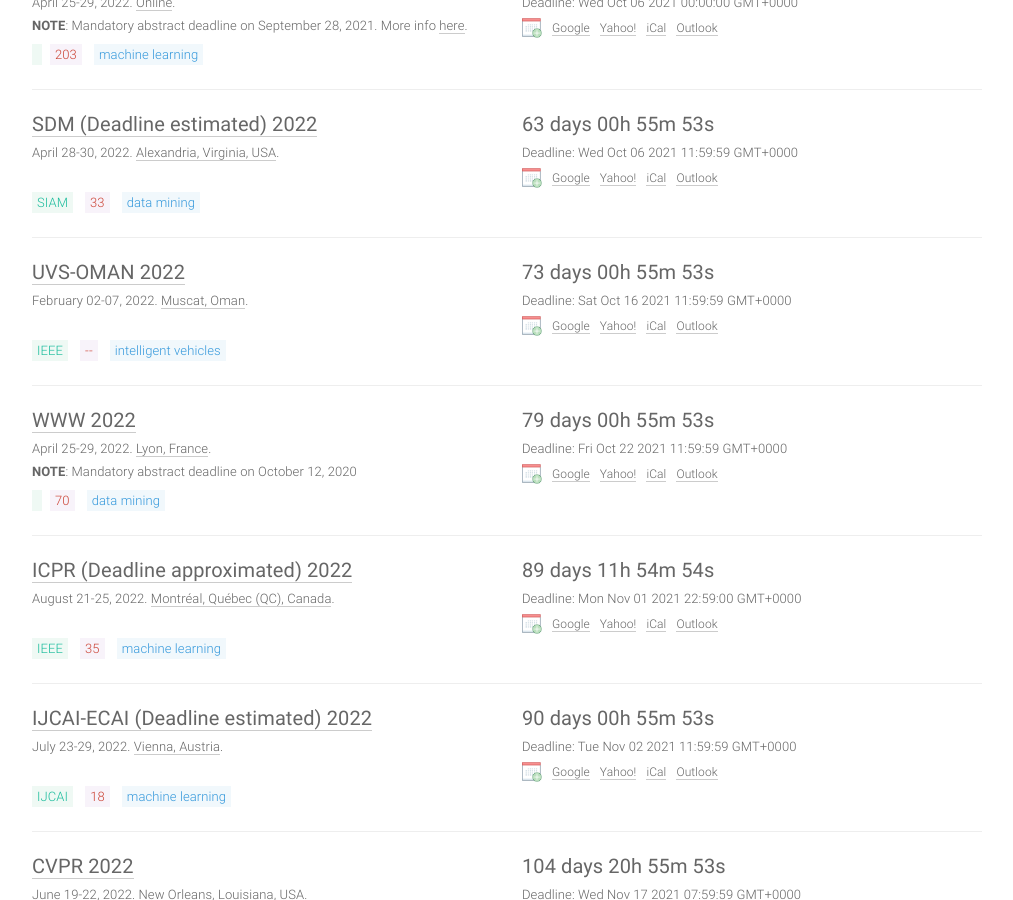
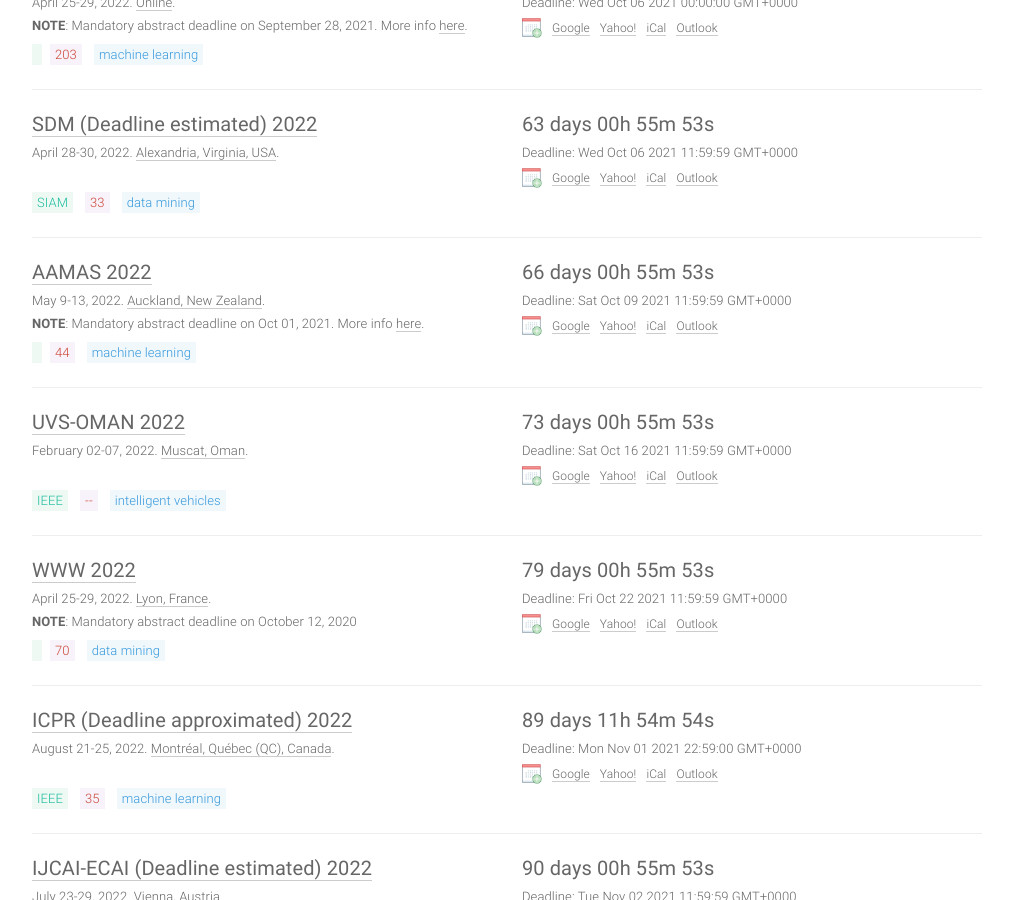
Before and after one commit to paperswithcode/ai-deadlines, a Jekyll site: the page built from index.html, in a window 1280 px wide and 900 px high, scrolled down 1830 px. Shown: the whole window, without its empty margins (133-1146 px from the left). Built offline with Jekyll 4.4.1, drawn with Linux system fonts in a browser that asks for light colours; comment, search, counter and statistics services are not loaded; some of the changed text lies outside the part shown.

Commit message:
Updated AAMAS 2022

```diff
--- a/_data/conferences.yml
+++ b/_data/conferences.yml
@@ -839,17 +839,18 @@
   sub: CV
 
 - title: AAMAS
-  hindex: 25
-  year: 2021
-  id: aamas21
-  link: https://aamas2021.soton.ac.uk/
-  deadline: '2020-10-09 23:59:59'
-  abstract_deadline: '2020-10-02 23:59:59'
+  long: International Conference on Autonomous Agents and Multiagent Systems
+  hindex: 44
+  year: 2022
+  id: aamas22
+  link: https://aamas2022-conference.auckland.ac.nz/
+  deadline: '2021-10-08 23:59:59'
+  abstract_deadline: '2021-10-01 23:59:59'
   timezone: UTC-12
-  date: May 3-7, 2021
-  place: London, UK
+  date: May 9-13, 2022
+  place: Auckland, New Zealand
   sub: ML
-  note: '<b>NOTE</b>: Mandatory abstract deadline on Oct 02, 2020. More info <a href=''https://aamas2021.soton.ac.uk/calls/papers/''>here</a>.'
+  note: '<b>NOTE</b>: Mandatory abstract deadline on Oct 01, 2021. More info <a href=''https://aamas2022-conference.auckland.ac.nz/''>here</a>.'
 
 - title: SDM
   hindex: 33
```
